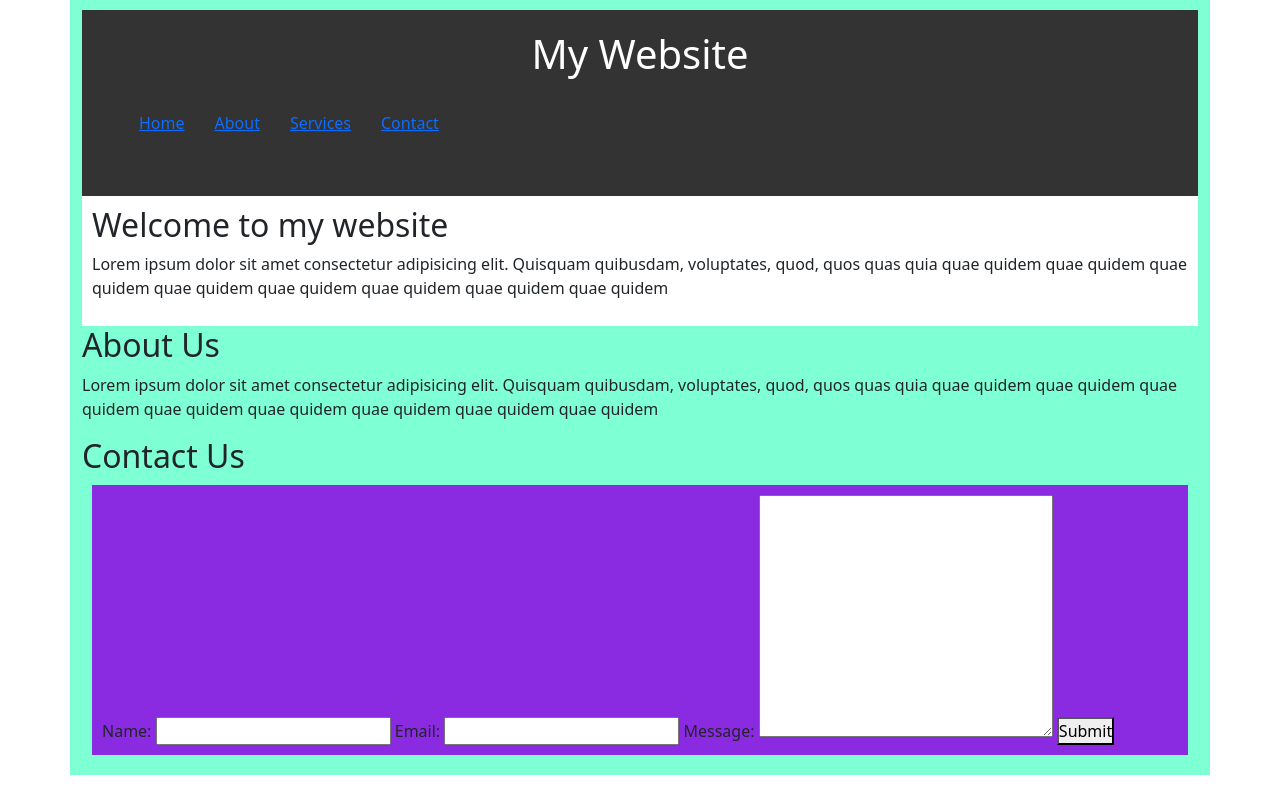
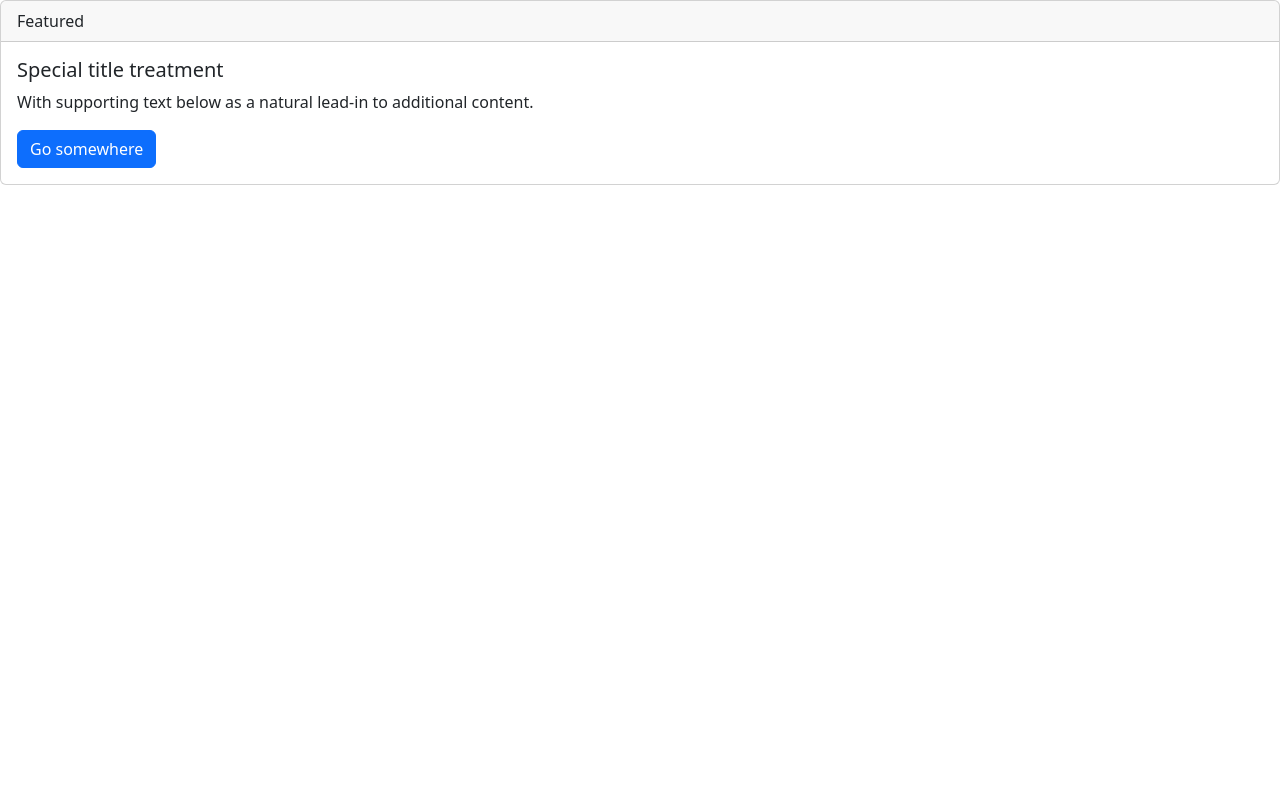
Before and after one commit to nutnut03/Git-Pratical, a plain HTML site: page Practice01/index.html in a window 1280 px wide. Drawn offline with nearby package versions, Linux system fonts and the light colour scheme.

```diff
--- a/Practice01/index.html
+++ b/Practice01/index.html
@@ -13,47 +13,14 @@
 		/>
 	</head>
 	<body>
-		<div class="container">
-			<div class="header">
-				<h1>My Website</h1>
-				<div class="nav">
-					<ul>
-						<li><a href="#">Home</a></li>
-						<li><a href="#">About</a></li>
-						<li><a href="#">Services</a></li>
-						<li><a href="#">Contact</a></li>
-					</ul>
-				</div>
-			</div>
-			<div class="content">
-				<h2>Welcome to my website</h2>
-				<p>
-					Lorem ipsum dolor sit amet consectetur adipisicing elit. Quisquam
-					quibusdam, voluptates, quod, quos quas quia quae quidem quae quidem
-					quae quidem quae quidem quae quidem quae quidem quae quidem quae
-					quidem
+		<div class="card">
+			<div class="card-header">Featured</div>
+			<div class="card-body">
+				<h5 class="card-title">Special title treatment</h5>
+				<p class="card-text">
+					With supporting text below as a natural lead-in to additional content.
 				</p>
-			</div>
-			<div class="About">
-				<h2>About Us</h2>
-				<p>
-					Lorem ipsum dolor sit amet consectetur adipisicing elit. Quisquam
-					quibusdam, voluptates, quod, quos quas quia quae quidem quae quidem
-					quae quidem quae quidem quae quidem quae quidem quae quidem quae
-					quidem
-				</p>
-			</div>
-			<div class="Contact">
-				<h2>Contact Us</h2>
-				<form action="">
-					<label for="name">Name:</label>
-					<input type="text" id="name" name="name" />
-					<label for="email">Email:</label>
-					<input type="email" id="email" name="email" />
-					<label for="message">Message:</label>
-					<textarea name="message" id="message" cols="30" rows="10"></textarea>
-					<button type="submit">Submit</button>
-				</form>
+				<a href="#" class="btn btn-primary">Go somewhere</a>
 			</div>
 		</div>
 	</body>
```
